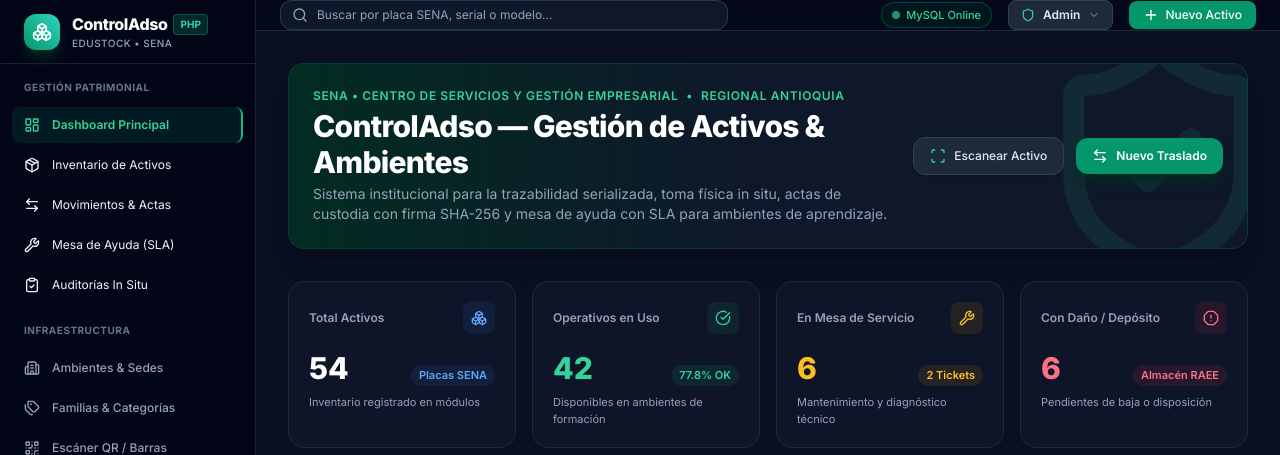
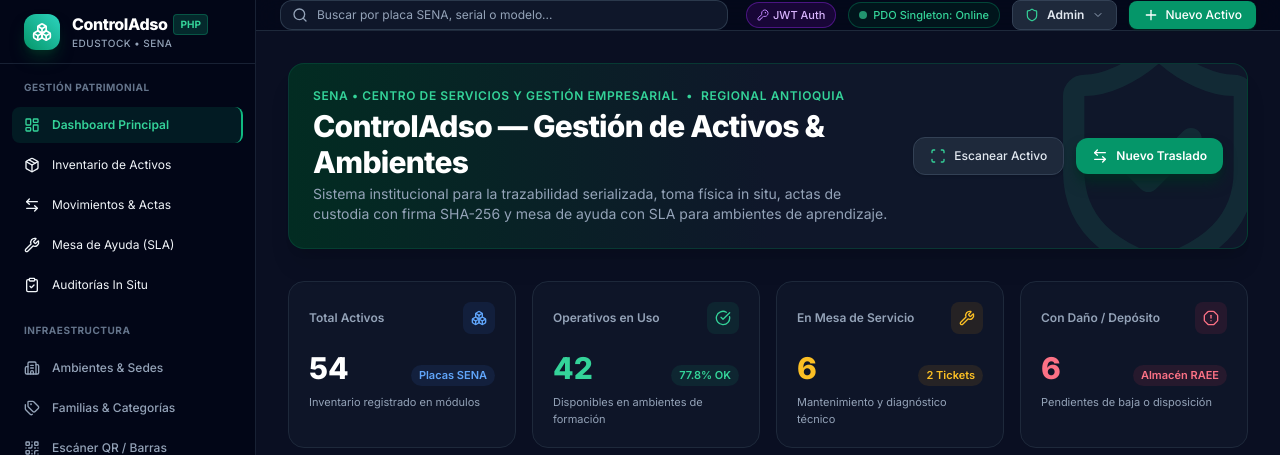
Before and after one commit to javierpintod/ControlAdso, a PHP site: page / in a window 1280 px wide. Shown: the top 455 px of the page. Run offline with PHP 8.4, Linux system fonts and the light colour scheme; data comes from the database, SQL or seed files in the repository; some libraries are stand-ins or nearby versions.

Commit message:
feat: implementar autenticación de sesión con JWT y patrón Singleton para conexión a base de datos

```diff
--- a/config/auth.php
+++ b/config/auth.php
@@ -1,7 +1,8 @@
 <?php
 /**
- * Gestión de Autenticación, Sesiones y Roles RBAC
+ * Gestión de Autenticación mediante JSON Web Tokens (JWT) y Sesiones RBAC
  * ControlAdso - EduStock Asset Manager
+ * SENA Centro de Servicios y Gestión Empresarial
  */
 
 if (session_status() === PHP_SESSION_NONE) {
@@ -9,13 +10,70 @@ if (session_status() === PHP_SESSION_NONE) {
 }
 
 require_once __DIR__ . '/db.php';
+require_once __DIR__ . '/jwt.php';
 
+/**
+ * Establece la cookie de autenticación JWT (HTTP-Only para máxima seguridad)
+ */
+function setAuthToken(array $userPayload): string {
+    $token = JWT::encode($userPayload, 604800); // Válido por 7 días
+
+    // Guardar en cookie HTTP-Only
+    setcookie('jwt_auth', $token, [
+        'expires' => time() + 604800,
+        'path' => '/',
+        'domain' => '',
+        'secure' => false, // Cambiar a true en producción HTTPS
+        'httponly' => true,
+        'samesite' => 'Lax'
+    ]);
+
+    // Respaldo en sesión
+    $_SESSION['jwt_token'] = $token;
+    $_SESSION['user'] = $userPayload;
+
+    return $token;
+}
+
+/**
+ * Elimina la cookie y token JWT al cerrar sesión
+ */
+function clearAuthToken(): void {
+    setcookie('jwt_auth', '', [
+        'expires' => time() - 3600,
+        'path' => '/',
+        'httponly' => true
+    ]);
+    unset($_SESSION['jwt_token']);
+    unset($_SESSION['user']);
+}
+
+/**
+ * Obtiene el usuario autenticado decodificando y validando el token JWT
+ */
 function getCurrentUser(): ?array {
+    $token = JWT::getTokenFromRequest();
+
+    if ($token) {
+        $decoded = JWT::decode($token);
+        if ($decoded) {
+            return [
+                'id' => $decoded['sub'] ?? ($decoded['id'] ?? 'usr-admin'),
+                'name' => $decoded['name'] ?? 'Usuario',
+                'email' => $decoded['email'] ?? '',
+                'role' => $decoded['role'] ?? 'consulta',
+                'role_title' => $decoded['role_title'] ?? 'Usuario',
+                'avatar_url' => $decoded['avatar_url'] ?? 'https://images.unsplash.com/photo-1472099645785-5658abf4ff4e?auto=format&fit=facearea&facepad=2&w=256&h=256&q=80',
+                'authorized_environments' => $decoded['authorized_environments'] ?? 'Todos los Ambientes'
+            ];
+        }
+    }
+
     if (!empty($_SESSION['user'])) {
         return $_SESSION['user'];
     }
 
-    // Usuario demo por defecto si la base de datos no está inicializada aún
+    // Usuario demo por defecto
     return [
         'id' => 'usr-admin',
         'name' => 'Carlos Mendoza',
@@ -27,10 +85,20 @@ function getCurrentUser(): ?array {
     ];
 }
 
+/**
+ * Comprueba si existe un token JWT válido
+ */
 function isLoggedIn(): bool {
+    $token = JWT::getTokenFromRequest();
+    if ($token) {
+        return JWT::decode($token) !== null;
+    }
     return !empty($_SESSION['user']);
 }
 
+/**
+ * Exige autenticación; redirige al login si el token JWT no es válido
+ */
 function requireAuth(): void {
     if (!isLoggedIn()) {
         header('Location: login.php');
@@ -38,6 +106,9 @@ function requireAuth(): void {
     }
 }
 
+/**
+ * Exige un rol específico en el payload del JWT
+ */
 function requireRole(string $role): void {
     requireAuth();
     $user = getCurrentUser();
@@ -47,6 +118,9 @@ function requireRole(string $role): void {
     }
 }
 
+/**
+ * Valida credenciales e inicializa la sesión emitiendo un nuevo JWT
+ */
 function attemptLogin(string $email, string $password): bool {
     $db = getDB();
     if ($db) {
@@ -55,10 +129,9 @@ function attemptLogin(string $email, string $password): bool {
         $user = $stmt->fetch();
 
         if ($user) {
-            // Verificar contraseña con password_verify o contraseña demo
             if (password_verify($password, $user['password']) || $password === 'admin123' || $password === '123456') {
-                $_SESSION['user'] = [
-                    'id' => $user['id'],
+                $payload = [
+                    'sub' => $user['id'],
                     'name' => $user['name'],
                     'email' => $user['email'],
                     'role' => $user['role'],
@@ -66,12 +139,13 @@ function attemptLogin(string $email, string $password): bool {
                     'avatar_url' => $user['avatar_url'] ?: 'https://images.unsplash.com/photo-1472099645785-5658abf4ff4e?auto=format&fit=facearea&facepad=2&w=256&h=256&q=80',
                     'authorized_environments' => $user['authorized_environments']
                 ];
+                setAuthToken($payload);
                 return true;
             }
         }
     }
 
-    // Fallback de usuarios predeterminados si la BD aún no está importada
+    // Fallback de usuarios predeterminados
     $demoUsers = [
         'carlos.mendoza@edustock.edu' => ['name' => 'Carlos Mendoza', 'role' => 'admin', 'role_title' => 'Administrador General (Admin RW)'],
         'marcos.pena@edustock.edu' => ['name' => 'Tec. Marcos Peña', 'role' => 'tecnico', 'role_title' => 'Técnico de Soporte Mesa de Ayuda'],
@@ -79,8 +153,8 @@ function attemptLogin(string $email, string $password): bool {
     ];
 
     if (isset($demoUsers[$email]) && ($password === 'admin123' || $password === '123456')) {
-        $_SESSION['user'] = [
-            'id' => 'usr-' . $demoUsers[$email]['role'],
+        $payload = [
+            'sub' => 'usr-' . $demoUsers[$email]['role'],
             'name' => $demoUsers[$email]['name'],
             'email' => $email,
             'role' => $demoUsers[$email]['role'],
@@ -88,12 +162,16 @@ function attemptLogin(string $email, string $password): bool {
             'avatar_url' => 'https://images.unsplash.com/photo-1472099645785-5658abf4ff4e?auto=format&fit=facearea&facepad=2&w=256&h=256&q=80',
             'authorized_environments' => 'Todos los Ambientes'
         ];
+        setAuthToken($payload);
         return true;
     }
 
     return false;
 }
 
+/**
+ * Conmutador rápido de roles emitiendo un nuevo JWT para demostración
+ */
 function switchUserRole(string $role): void {
     $rolesMap = [
         'admin' => ['name' => 'Carlos Mendoza', 'email' => 'carlos.mendoza@edustock.edu', 'role_title' => 'Administrador General (Admin RW)'],
@@ -102,8 +180,8 @@ function switchUserRole(string $role): void {
     ];
 
     if (isset($rolesMap[$role])) {
-        $_SESSION['user'] = [
-            'id' => 'usr-' . $role,
+        $payload = [
+            'sub' => 'usr-' . $role,
             'name' => $rolesMap[$role]['name'],
             'email' => $rolesMap[$role]['email'],
             'role' => $role,
@@ -111,5 +189,6 @@ function switchUserRole(string $role): void {
             'avatar_url' => 'https://images.unsplash.com/photo-1472099645785-5658abf4ff4e?auto=format&fit=facearea&facepad=2&w=256&h=256&q=80',
             'authorized_environments' => 'Todos los Ambientes'
         ];
+        setAuthToken($payload);
     }
 }
--- a/config/db.php
+++ b/config/db.php
@@ -1,6 +1,6 @@
 <?php
 /**
- * Conexión a Base de Datos MySQL mediante PDO
+ * Patrón Singleton para Conexión Única a Base de Datos MySQL (PDO)
  * ControlAdso - EduStock Asset Manager
  * SENA Centro de Servicios y Gestión Empresarial
  */
@@ -11,12 +11,18 @@ if (!defined('DB_NAME')) define('DB_NAME', getenv('DB_NAME') ?: 'controladso_db'
 if (!defined('DB_USER')) define('DB_USER', getenv('DB_USER') ?: 'root');
 if (!defined('DB_PASS')) define('DB_PASS', getenv('DB_PASS') !== false ? getenv('DB_PASS') : '');
 
-function getDB(): ?PDO {
-    static $pdo = null;
-    if ($pdo !== null) {
-        return $pdo;
-    }
+/**
+ * Clase Database con Patrón Singleton
+ * Garantiza que solo exista una única instancia de conexión en todo el ciclo de vida de la aplicación.
+ */
+class Database {
+    private static ?Database $instance = null;
+    private ?PDO $connection = null;
 
+    /**
+     * Constructor privado: impide la creación directa de objetos con 'new'
+     */
+    private function __construct() {
         $dsn = "mysql:host=" . DB_HOST . ";port=" . DB_PORT . ";dbname=" . DB_NAME . ";charset=utf8mb4";
         $options = [
             PDO::ATTR_ERRMODE            => PDO::ERRMODE_EXCEPTION,
@@ -25,21 +31,53 @@ function getDB(): ?PDO {
         ];
 
         try {
-        $pdo = new PDO($dsn, DB_USER, DB_PASS, $options);
-        return $pdo;
+            $this->connection = new PDO($dsn, DB_USER, DB_PASS, $options);
         } catch (PDOException $e) {
-        // Intentar conexión sin base de datos por si aún no ha sido creada
-        try {
-            $dsnNoDb = "mysql:host=" . DB_HOST . ";port=" . DB_PORT . ";charset=utf8mb4";
-            $tempPdo = new PDO($dsnNoDb, DB_USER, DB_PASS, $options);
-            // Si la conexión al servidor MySQL fue exitosa pero falta la base de datos:
-            return null;
-        } catch (PDOException $errServer) {
-            return null;
-        }
+            // Si la base de datos aún no existe o el servicio está apagado
+            $this->connection = null;
         }
     }
 
+    /**
+     * Prevenir la clonación del objeto (Patrón Singleton)
+     */
+    private function __clone() {}
+
+    /**
+     * Prevenir la deserialización del objeto (Patrón Singleton)
+     */
+    public function __wakeup() {
+        throw new \Exception("No se permite deserializar una instancia de Database (Singleton).");
+    }
+
+    /**
+     * Punto de acceso global para obtener la única instancia de la clase Database
+     */
+    public static function getInstance(): Database {
+        if (self::$instance === null) {
+            self::$instance = new self();
+        }
+        return self::$instance;
+    }
+
+    /**
+     * Obtiene la conexión PDO activa
+     */
+    public function getConnection(): ?PDO {
+        return $this->connection;
+    }
+}
+
+/**
+ * Función global helper para obtener la conexión PDO única (Singleton)
+ */
+function getDB(): ?PDO {
+    return Database::getInstance()->getConnection();
+}
+
+/**
+ * Verifica si hay conexión activa con la base de datos
+ */
 function isDBConnected(): bool {
     return getDB() !== null;
 }
--- /dev/null
+++ b/config/jwt.php
@@ -0,0 +1,119 @@
+<?php
+/**
+ * Implementación de JSON Web Tokens (JWT) - RFC 7519
+ * Algoritmo: HMAC SHA-256 (HS256)
+ * ControlAdso - EduStock Asset Manager (SENA)
+ */
+
+if (!defined('JWT_SECRET')) {
+    define('JWT_SECRET', getenv('JWT_SECRET') ?: 'ControlAdso_SENA_SecretKey_2026_Sha256_Token_Security');
+}
+
+class JWT {
+    /**
+     * Codificación en Base64 URL-safe (sin rellenos de padding '=')
+     */
+    private static function base64UrlEncode(string $data): string {
+        return rtrim(strtr(base64_encode($data), '+/', '-_'), '=');
+    }
+
+    /**
+     * Decodificación desde Base64 URL-safe
+     */
+    private static function base64UrlDecode(string $data): string {
+        $remainder = strlen($data) % 4;
+        if ($remainder) {
+            $data .= str_repeat('=', 4 - $remainder);
+        }
+        return base64_decode(strtr($data, '-_', '+/'));
+    }
+
+    /**
+     * Genera un token JWT firmado criptográficamente con HMAC-SHA256
+     *
+     * @param array $payload Datos a almacenar dentro del token
+     * @param int $expirySeconds Tiempo de expiración en segundos (por defecto 7 días)
+     * @return string Token JWT generado en formato header.payload.signature
+     */
+    public static function encode(array $payload, int $expirySeconds = 604800): string {
+        $header = [
+            'typ' => 'JWT',
+            'alg' => 'HS256'
+        ];
+
+        $now = time();
+        $payload['iat'] = $now;
+        $payload['exp'] = $now + $expirySeconds;
+
+        $headerEncoded = self::base64UrlEncode(json_encode($header, JSON_UNESCAPED_SLASHES));
+        $payloadEncoded = self::base64UrlEncode(json_encode($payload, JSON_UNESCAPED_SLASHES));
+
+        $dataToSign = "{$headerEncoded}.{$payloadEncoded}";
+        $rawSignature = hash_hmac('sha256', $dataToSign, JWT_SECRET, true);
+        $signatureEncoded = self::base64UrlEncode($rawSignature);
+
+        return "{$headerEncoded}.{$payloadEncoded}.{$signatureEncoded}";
+    }
+
+    /**
+     * Valida y decodifica un token JWT
+     *
+     * @param string $token Token en formato header.payload.signature
+     * @return array|null Retorna el payload decodificado si es válido, o null si está vencido/alterado
+     */
+    public static function decode(string $token): ?array {
+        $parts = explode('.', trim($token));
+        if (count($parts) !== 3) {
+            return null;
+        }
+
+        list($headerEncoded, $payloadEncoded, $signatureEncoded) = $parts;
+
+        // Verificar firma criptográfica
+        $dataToSign = "{$headerEncoded}.{$payloadEncoded}";
+        $expectedRawSignature = hash_hmac('sha256', $dataToSign, JWT_SECRET, true);
+        $expectedSignatureEncoded = self::base64UrlEncode($expectedRawSignature);
+
+        // Comparación segura en tiempo constante para evitar ataques de temporización
+        if (!hash_equals($expectedSignatureEncoded, $signatureEncoded)) {
+            return null;
+        }
+
+        $payloadJson = self::base64UrlDecode($payloadEncoded);
+        $payload = json_decode($payloadJson, true);
+
+        if (!is_array($payload)) {
+            return null;
+        }
+
+        // Verificar expiración temporal (exp claim)
+        if (isset($payload['exp']) && $payload['exp'] < time()) {
+            return null; // Token expirado
+        }
+
+        return $payload;
+    }
+
+    /**
+     * Extrae el token JWT desde las cookies, cabecera Authorization: Bearer, o sesión
+     */
+    public static function getTokenFromRequest(): ?string {
+        // 1. Buscar en Cookie HTTP-Only
+        if (!empty($_COOKIE['jwt_auth'])) {
+            return $_COOKIE['jwt_auth'];
+        }
+
+        // 2. Buscar en cabecera HTTP Authorization (Bearer <token>)
+        $authHeader = $_SERVER['HTTP_AUTHORIZATION'] ?? $_SERVER['REDIRECT_HTTP_AUTHORIZATION'] ?? '';
+        if (preg_match('/Bearer\s+(\S+)/i', $authHeader, $matches)) {
+            return $matches[1];
+        }
+
+        // 3. Buscar en variable de sesión de respaldo
+        if (!empty($_SESSION['jwt_token'])) {
+            return $_SESSION['jwt_token'];
+        }
+
+        return null;
+    }
+}
--- a/includes/navbar.php
+++ b/includes/navbar.php
@@ -20,11 +20,17 @@
     </div>
 
     <!-- Actions & Role Switcher -->
-    <div class="flex items-center space-x-4">
-        <!-- Database Status Pill -->
-        <a href="install.php" class="flex items-center space-x-1.5 px-2.5 py-1 rounded-full text-[11px] font-medium border <?= $dbConnected ? 'bg-emerald-950/40 border-emerald-700/50 text-emerald-400' : 'bg-amber-950/40 border-amber-700/50 text-amber-400' ?>">
+    <div class="flex items-center space-x-3">
+        <!-- JWT Session Indicator -->
+        <div class="hidden sm:flex items-center space-x-1 px-2.5 py-1 rounded-full text-[11px] font-medium bg-purple-950/40 border border-purple-700/50 text-purple-300" title="Autenticación basada en JSON Web Token (HS256)">
+            <i data-lucide="key-round" class="w-3 h-3 text-purple-400"></i>
+            <span>JWT Auth</span>
+        </div>
+
+        <!-- Database Singleton Status Pill -->
+        <a href="install.php" class="flex items-center space-x-1.5 px-2.5 py-1 rounded-full text-[11px] font-medium border <?= $dbConnected ? 'bg-emerald-950/40 border-emerald-700/50 text-emerald-400' : 'bg-amber-950/40 border-amber-700/50 text-amber-400' ?>" title="Conexión única administrada con Patrón Singleton">
             <span class="w-2 h-2 rounded-full <?= $dbConnected ? 'bg-emerald-400 animate-pulse' : 'bg-amber-400' ?>"></span>
-            <span>MySQL <?= $dbConnected ? 'Online' : 'Offline' ?></span>
+            <span>PDO Singleton: <?= $dbConnected ? 'Online' : 'Offline' ?></span>
         </a>
 
         <!-- Fast Role Switcher (para pruebas académicas SENA) -->
```
Also changed, not shown: logout.php (+7 -2 lines), README_PHP.md. Lines whose indentation alone changed are shown as unchanged.
